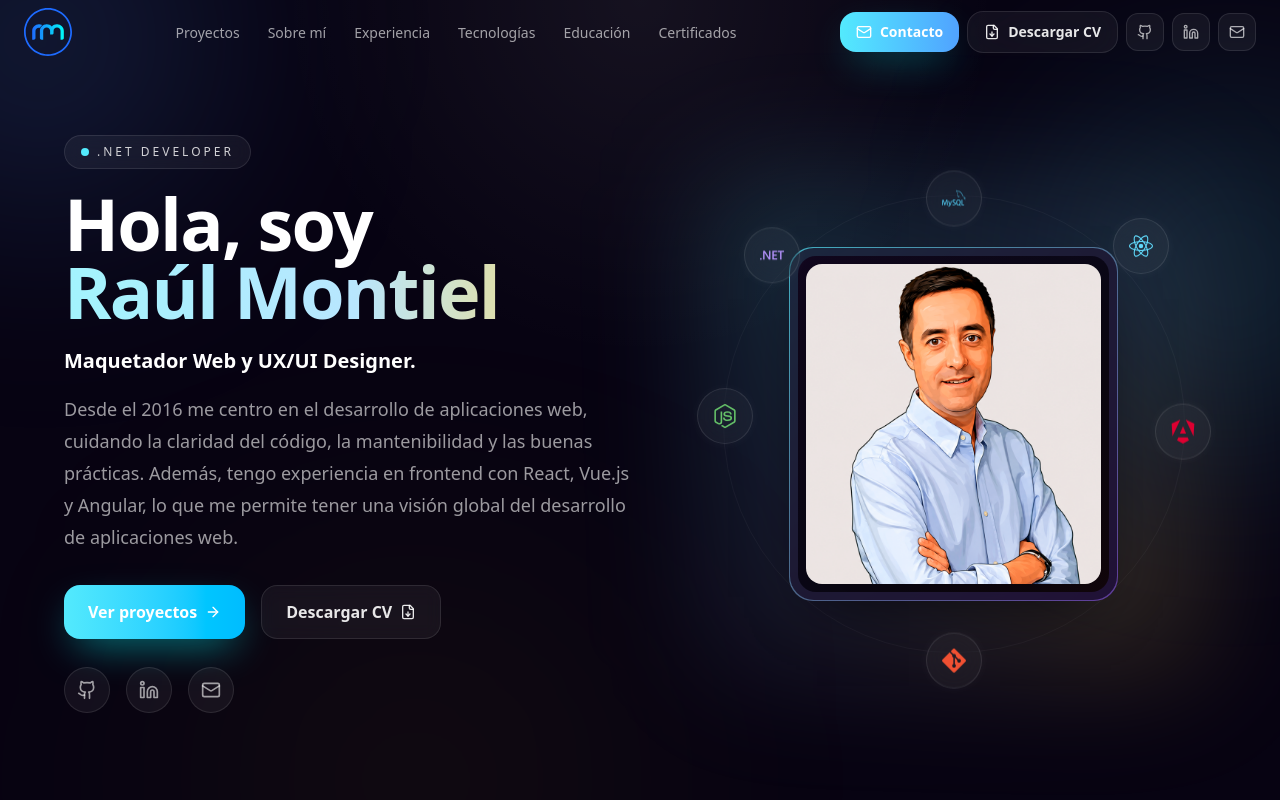
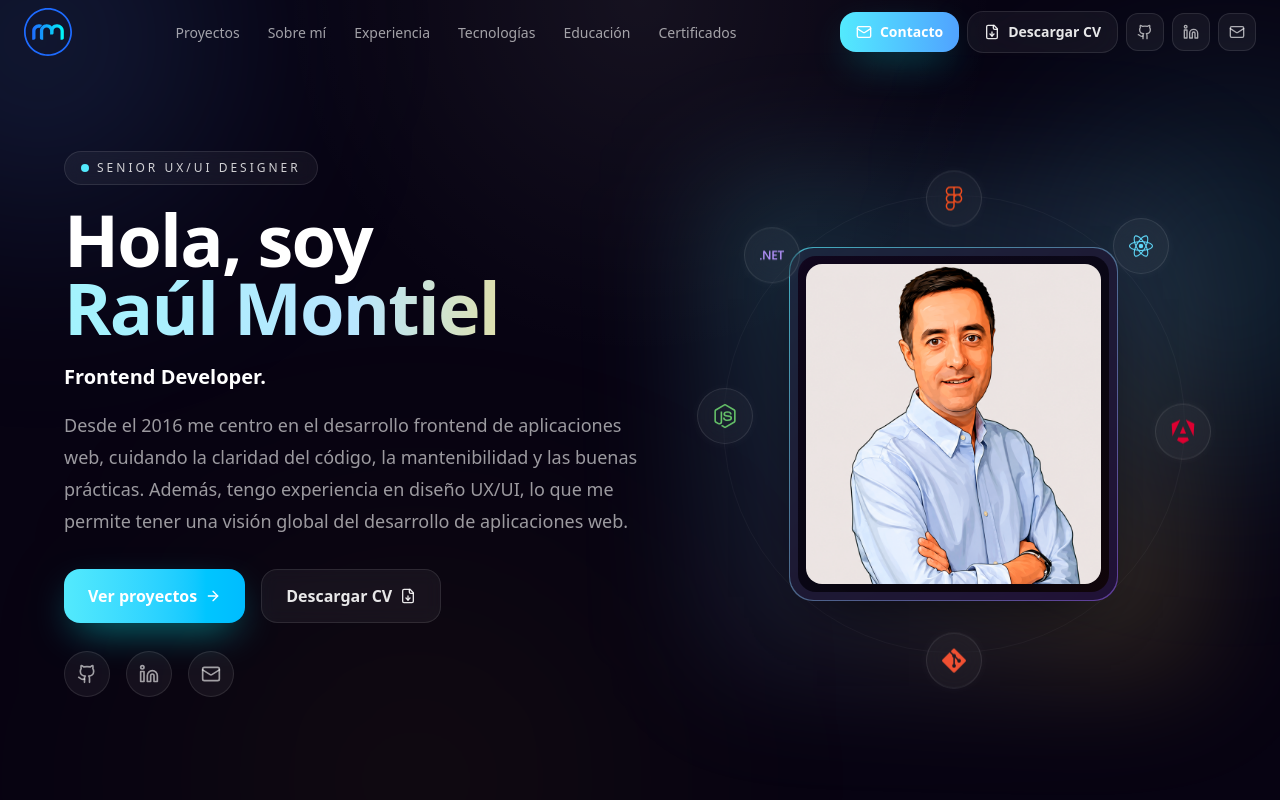
Before and after one commit to RaulMonty/portfolio, a React (Vite) app: page / in a window 1280 px wide. Shown: the top 800 px of the page. Built offline with nearby package versions, Linux system fonts and the light colour scheme.

Commit message:
Corr Hero

```diff
--- a/src/App.tsx
+++ b/src/App.tsx
@@ -18,7 +18,7 @@ import {
   SiTailwindcss,
   SiSwagger,
   SiGit,
-  SiMysql,
+  SiFigma,
 } from "react-icons/si";
 import type { IconType } from "react-icons";
 
@@ -95,9 +95,9 @@ export default function App() {
       border: "border-[#4b2319]",
     },
     {
-      Icono: SiMysql,
-      etiqueta: "MySQL",
-      color: "text-[#4fc3e8]",
+      Icono: SiFigma,
+      etiqueta: "Figma",
+      color: "text-[#f24e1e]",
       bg: "bg-[#0d171c]",
       border: "border-[#1f3b47]",
     },
--- a/src/components/Hero.tsx
+++ b/src/components/Hero.tsx
@@ -10,7 +10,7 @@ import {
 import {
   SiDotnet,
   SiReact,
-  SiMysql,
+  SiFigma,
   SiNodedotjs,
   SiGit,
   SiAngular,
@@ -36,12 +36,12 @@ const Hero: React.FC = () => {
       color: "text-[#b794ff]",
     },
     {
-      Icono: SiMysql,
-      label: "MySQL",
+      Icono: SiFigma,
+      label: "Figma",
       wrapperClassName:
         "absolute left-1/2 -translate-x-1/2 top-[0%] sm:top-[0%] lg:top-[-1%]",
       bubbleClassName: "animate-float-medium-reverse [animation-delay:1.8s]",
-      color: "text-[#4fc3e8]",
+      color: "text-[#f24e1e]",
     },
     {
       Icono: SiReact,
@@ -97,7 +97,7 @@ const Hero: React.FC = () => {
             <div className="max-w-2xl text-center lg:text-left">
               <div className="inline-flex items-center gap-2 rounded-full border border-white/10 bg-white/5 px-4 py-2 text-[10px] sm:text-xs font-medium uppercase tracking-[0.25em] text-white/80 backdrop-blur">
                 <span className="h-2 w-2 rounded-full bg-cyan-300" />
-                .NET Developer
+                Senior UX/UI Designer
               </div>
 
               <h1 className="mt-5 text-[42px] leading-[0.95] sm:text-6xl lg:text-7xl font-black tracking-tight">
--- a/src/data/profile.ts
+++ b/src/data/profile.ts
@@ -293,9 +293,9 @@ export const getTechBadge = (tech: string): TechBadgeCfg | null =>
 // ─────────────────────────────────────────────────────────────
 export const PERFIL = {
   name: "Raúl Montiel",
-  role: "Maquetador Web y UX/UI Designer.",
+  role: "Frontend Developer.",
   about:
-    "Desde el 2016 me centro en el desarrollo de aplicaciones web, cuidando la claridad del código, la mantenibilidad y las buenas prácticas. Además, tengo experiencia en frontend con React, Vue.js y Angular, lo que me permite tener una visión global del desarrollo de aplicaciones web.",
+    "Desde el 2016 me centro en el desarrollo frontend de aplicaciones web, cuidando la claridad del código, la mantenibilidad y las buenas prácticas. Además, tengo experiencia en diseño UX/UI, lo que me permite tener una visión global del desarrollo de aplicaciones web.",
   photo: portada,
   socials: {
     email: "mailto:ramontyfe@hotmail.com",
```
Also changed, not shown: 1 other file (tests, documents, lock files or other folders).
